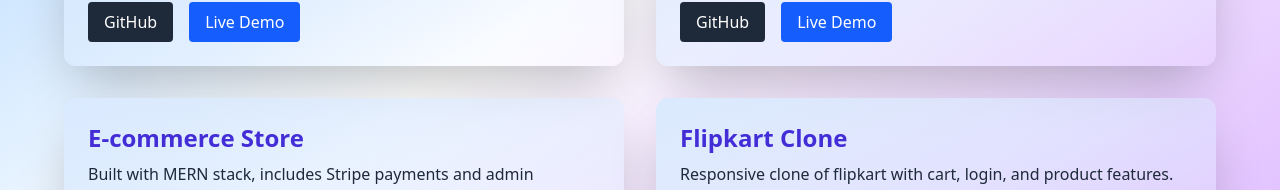
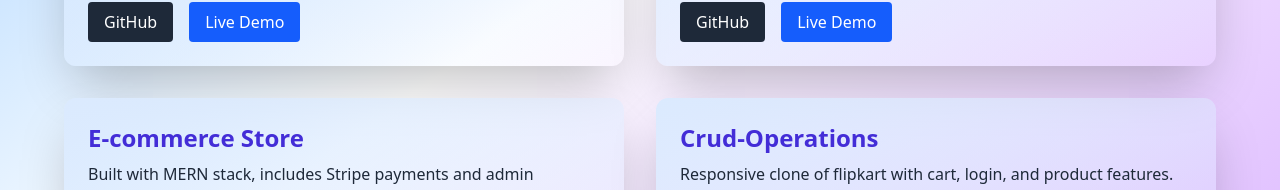
Before and after one commit to official-amrit86/Portfolio, a React (Vite) app: page / in a window 1280 px wide. Shown: the part 2179-2369 px from the top of the page. Built offline with nearby package versions, Linux system fonts and the light colour scheme.

Commit message:
add new project crud operarion

```diff
--- a/src/components/Projects.jsx
+++ b/src/components/Projects.jsx
@@ -72,11 +72,11 @@
       live: "https://amrit-ecommerce-store.netlify.app"
     },
     {
-      title: "Flipkart Clone",
+      title: "Crud-Operations",
       description: "Responsive clone of flipkart with cart, login, and product features.",
       tech: ["React", "Redux", "Firebase","Router" ,"Tailwind"],
       github: "https://github.com/amrit/Flipkart-Clone",
-      live: "http://flipkart-clone-git-main-official-amrit86s-projects.vercel.app"
+      live: "https://axiosreactapi.netlify.app/"
     },
   ];
 
```
